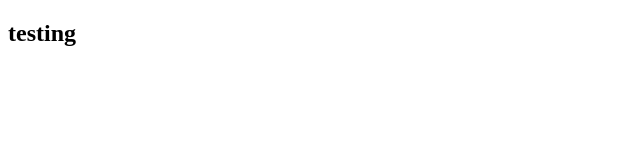
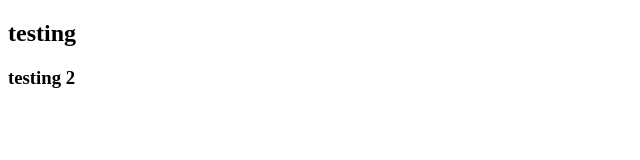
Before and after one commit to sasankama/gittest1, a plain HTML site: page index.html in a window 1280 px wide. Shown: the full height of the page, 0-640 px from the left. Drawn offline with Linux system fonts and the light colour scheme.

Commit message:
second commit

```diff
--- a/index.html
+++ b/index.html
@@ -7,5 +7,6 @@
 </head>
 <body>
     <h2>testing</h2>
+    <h3>testing 2</h3>
 </body>
 </html>
```
Also changed, not shown: index2.html (added).
